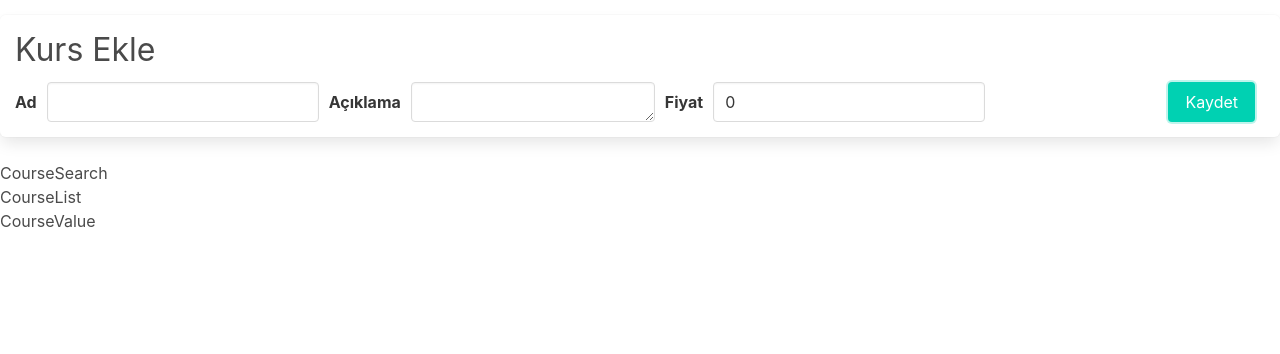
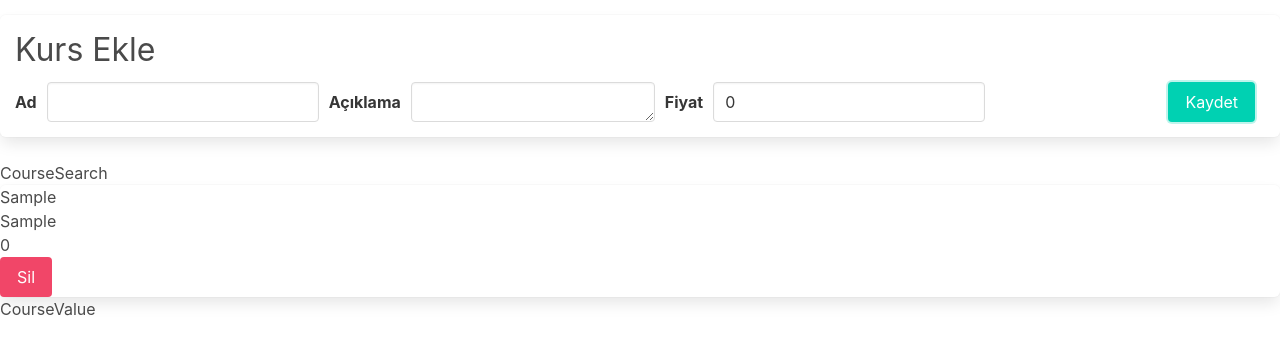
Before and after one commit to zehraseren/addcourseapp, a React (Create React App) app: page / in a window 1280 px wide. Both pictures are taken after typing "Sample", "Sample" into the empty fields and a click on the button "Kaydet". Shown: the top 354 px of the page. Built offline with nearby package versions, Linux system fonts and the light colour scheme.

Commit message:
Kursları listeleme.

```diff
--- a/src/App.js
+++ b/src/App.js
@@ -6,7 +6,7 @@ import CourseValue from "./components/CourseValue";
 
 function App() {
   return (
-    <div className="">
+    <div>
       <CourseForm />
       <CourseSearch />
       <CourseList />
--- a/src/components/CourseList.js
+++ b/src/components/CourseList.js
@@ -1,9 +1,23 @@
-import React from 'react'
+import React from "react";
+import { useSelector } from "react-redux";
 
 function CourseList() {
-  return (
-    <div>CourseList</div>
-  )
+  const courses = useSelector((state) => {
+    return state.courses.data;
+  });
+
+  const renderedCourses = courses.map((course) => {
+    return (
+      <div className="panel" key={course.id}>
+        <h1>{course.name}</h1>
+        <p>{course.description}</p>
+        <p>{course.cost}</p>
+        <button className="button is-danger">Sil</button>
+      </div>
+    );
+  });
+
+  return <div className="courseList">{renderedCourses}</div>;
 }
 
-export default CourseList
+export default CourseList;
```
